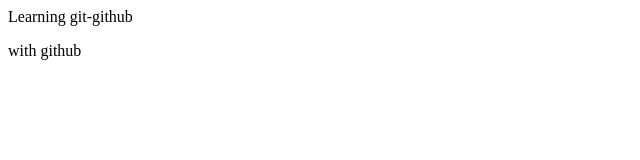
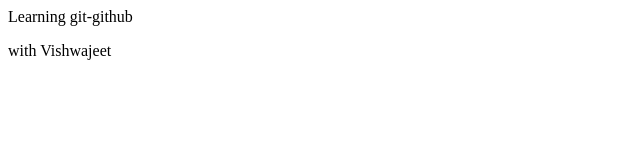
Before and after one commit to Vishwajeet-singh68/git-learning, a plain HTML site: page index.html in a window 1280 px wide. Shown: the full height of the page, 0-640 px from the left. Drawn offline with Linux system fonts and the light colour scheme.

Commit message:
change with tutor name

```diff
--- a/index.html
+++ b/index.html
@@ -1,2 +1,2 @@
 <p>Learning git-github</p>
-<p>with github</p>
+<p>with Vishwajeet</p>
```
